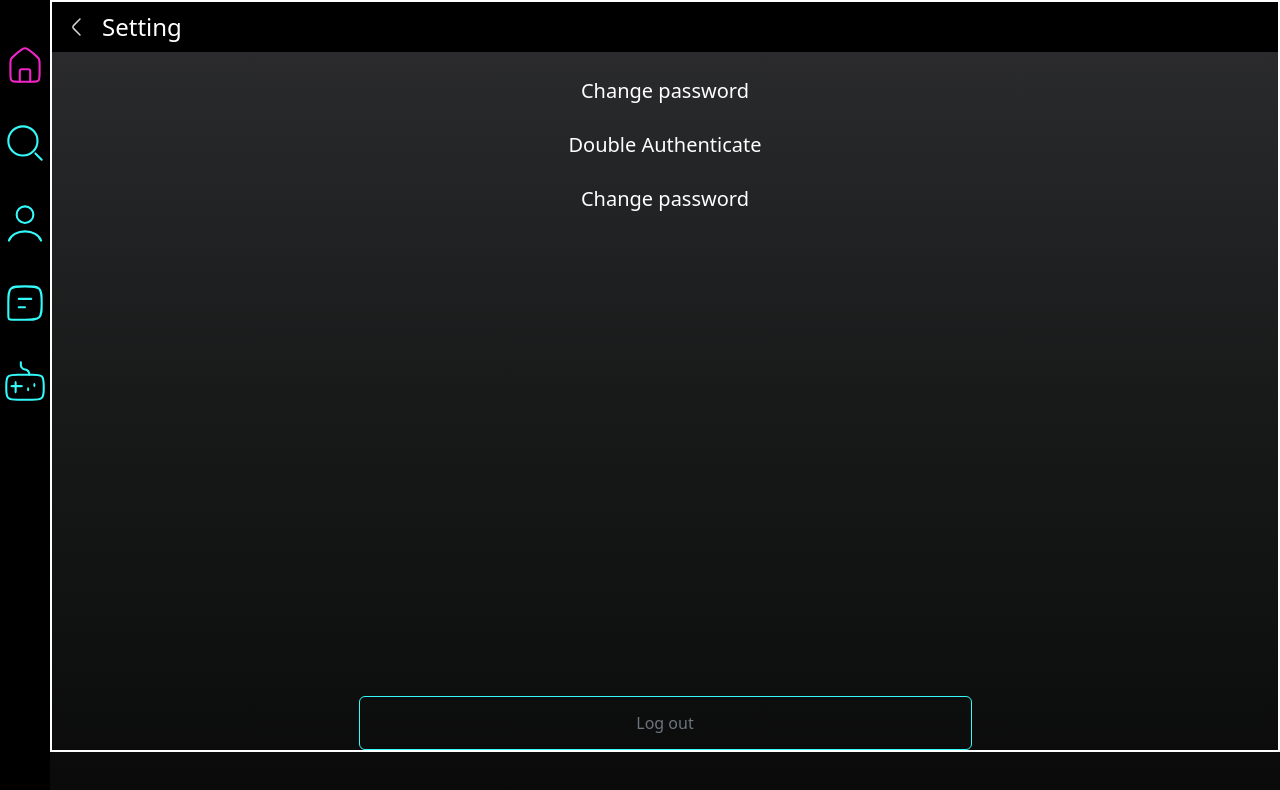
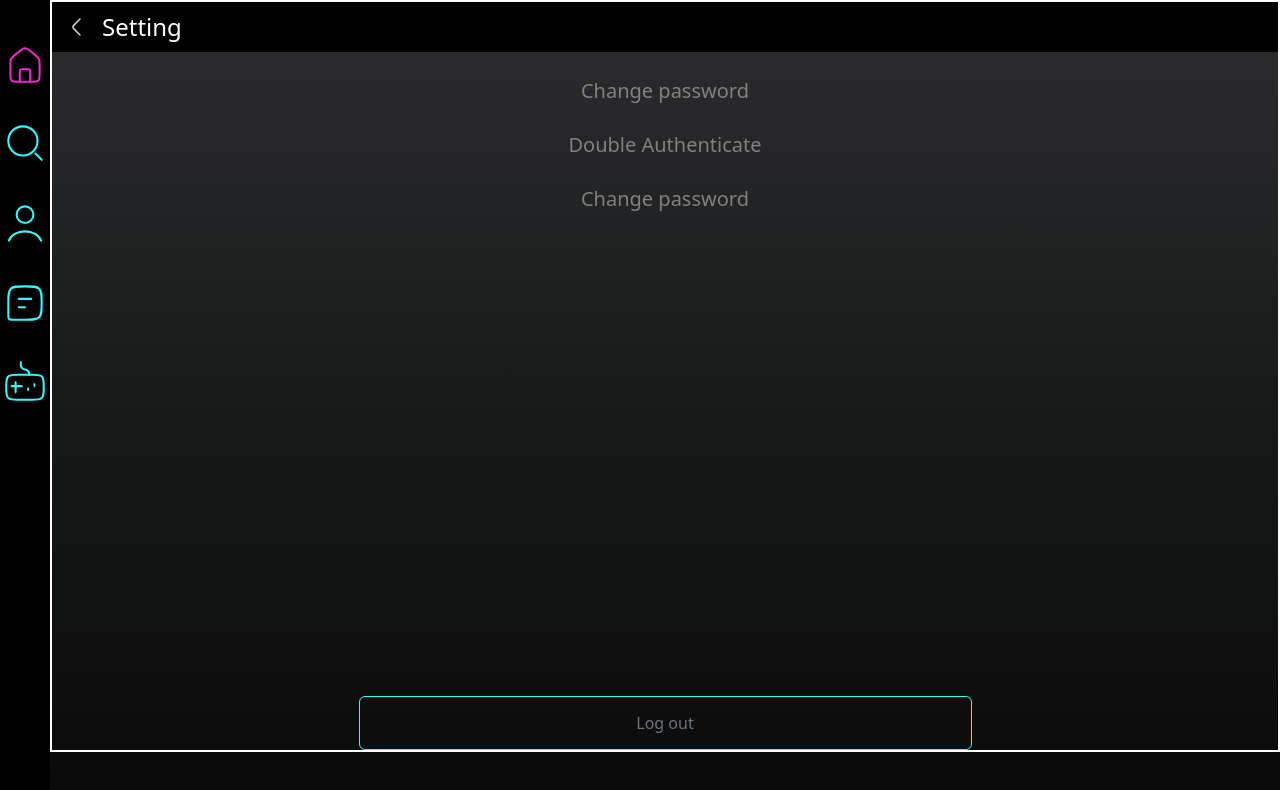
Before and after one commit to AntoineA67/ft_transcendence, a React (Create React App) app in the folder srcs/frontend/: page /setting in a window 1280 px wide. Shown: the top 790 px of the page. Built offline with nearby package versions, Linux system fonts and the light colour scheme; no server answers.

Commit message:
setting main page ok

```diff
--- a/srcs/frontend/src/pages/ProfileSetting.tsx
+++ b/srcs/frontend/src/pages/ProfileSetting.tsx
@@ -1,4 +1,4 @@
-
+import '../styles/ProfileSetting.css';
 import Container from 'react-bootstrap/Container';
 import Stack from 'react-bootstrap/Stack';
 import { Link, Outlet } from "react-router-dom";
@@ -15,17 +15,15 @@ export function Title({title}: {title: string}) {
 
 export default function ProfileSetting() {
 	return (
-		<>
 		<Stack className="mb-5 d-flex flex-column align-items-center" style={{ color: "white", border: "2px solid white" }}>
 			<Title title="Setting"></Title>
-				<Link to="." className='link-text fs-5 mt-4'>Change password </Link>
-				<Link to="." className='link-text fs-5 mt-4'>Double Authenticate </Link>
-				<Link to="." className='link-text fs-5 mt-4'>Change password </Link>
+			<Link to="." className='link-text link fs-5 mt-4'>Change password </Link>
+			<Link to="." className='link-text link fs-5 mt-4'>Double Authenticate </Link>
+			<Link to="." className='link-text link fs-5 mt-4'>Change password </Link>
 			<button className="btn btn-outline-secondary mt-auto w-50" >
 				Log out
 			</button>
 
 		</Stack>
-		</>
 	);
 }
--- /dev/null
+++ b/srcs/frontend/src/styles/ProfileSetting.css
@@ -0,0 +1,8 @@
+.link {
+	color: grey;
+}
+
+.link:hover {
+	color: white;
+	transition: all 0.3s;
+}
```
Lines whose indentation alone changed are shown as unchanged.
